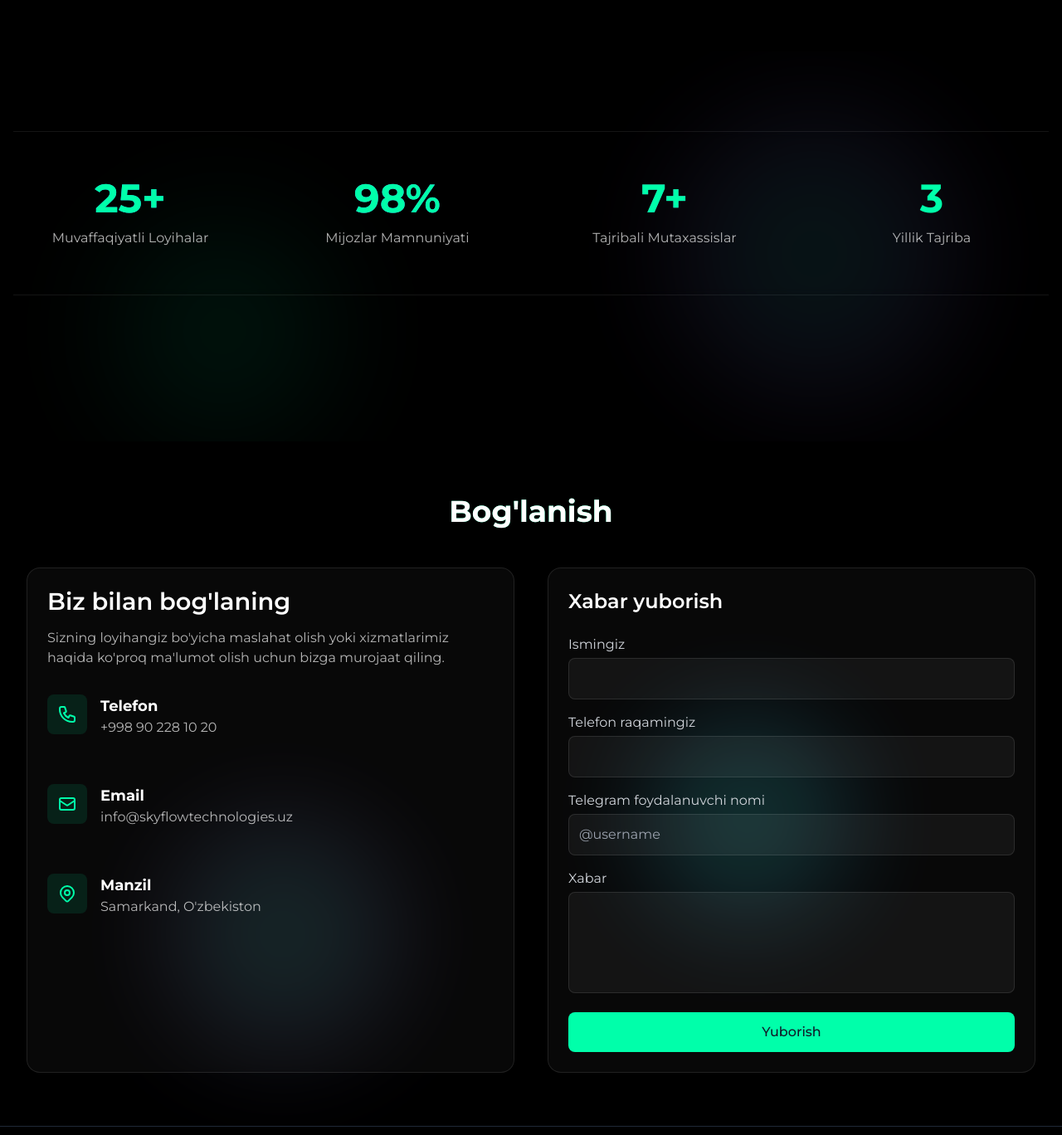
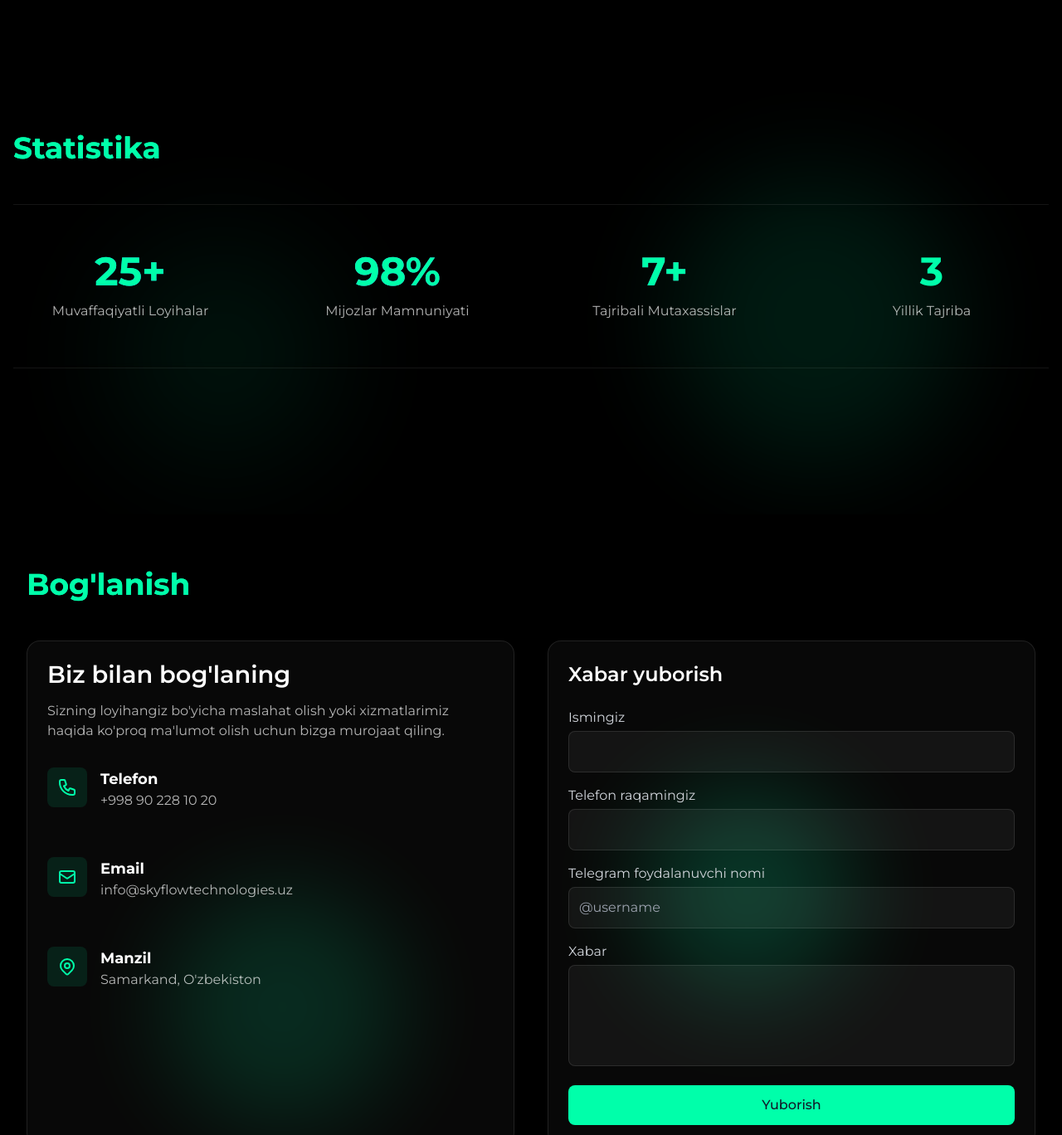
Before and after one commit to Komil-Dev/Nurkom, a website: page index.html in a window 1280 px wide. Shown: the part 3400-4768 px from the top of the page at 83% size. Drawn offline with nearby package versions, Linux system fonts and the light colour scheme.

Commit message:
well done

```diff
--- a/index.html
+++ b/index.html
@@ -416,11 +416,13 @@
     <!-- About Section (Enhanced with Tailwind CSS) -->
     <section class="relative py-24 overflow-hidden container max-w-7xl mx-auto px-4" id="about">
         <!-- Enhanced glow elements -->
-        <div class="grok-glow secondary absolute blur-3xl bg-cyan-500 opacity-10"
+        <div class="grok-glow secondary absolute blur-3xl bg-[#00FFAA] opacity-10"
             style="top: 30%; left: 5%; width: 400px; height: 400px;"></div>
-        <div class="grok-glow absolute blur-3xl bg-purple-500 opacity-10"
+        <div class="grok-glow absolute blur-3xl bg-[#00FFAA] opacity-10"
             style="bottom: 10%; right: 10%; width: 350px; height: 350px;"></div>
-
+        <h2 class="text-4xl font-bold mb-12 text-start bg-clip-text text-[#00FFAA] bg-gradient-to-r from-[#00FFAA] to-[#00FFAA]"
+            data-key="statistika">
+            Statistika</h2>
         <!-- Achievements Section -->
         <div class="border-t border-b border-[rgba(255,255,255,0.08)] py-14 mb-20 backdrop-blur-sm">
             <div class="grid grid-cols-2 md:grid-cols-4 gap-10">
@@ -454,13 +456,13 @@
     <!-- Contact Section -->
     <section class="contact bg-black text-white py-16 relative overflow-hidden max-w-7xl mx-auto px-4" id="contact">
         <!-- Grok-style glow elements -->
-        <div class="grok-glow absolute w-64 h-64 rounded-full bg-blue-400 blur-3xl opacity-20"
+        <div class="grok-glow absolute w-64 h-64 rounded-full bg-[#00FFAA] blur-3xl opacity-20"
             style="top: 40%; right: 20%;"></div>
-        <div class="grok-glow absolute w-72 h-72 rounded-full bg-purple-400 blur-3xl opacity-15"
+        <div class="grok-glow absolute w-72 h-72 rounded-full bg-[#00FFAA] blur-3xl opacity-15"
             style="bottom: 10%; left: 15%;"></div>
 
         <div class="container mx-auto px-4">
-            <h2 class="text-4xl font-bold mb-12 text-center bg-clip-text text-white bg-gradient-to-r from-[#00FFAA] to-[#00FFAA]"
+            <h2 class="text-4xl font-bold mb-12 text-start bg-clip-text text-[#00FFAA] bg-gradient-to-r from-[#00FFAA] to-[#00FFAA]"
                 data-key="contact-title">
                 Bog'lanish</h2>
 
```
